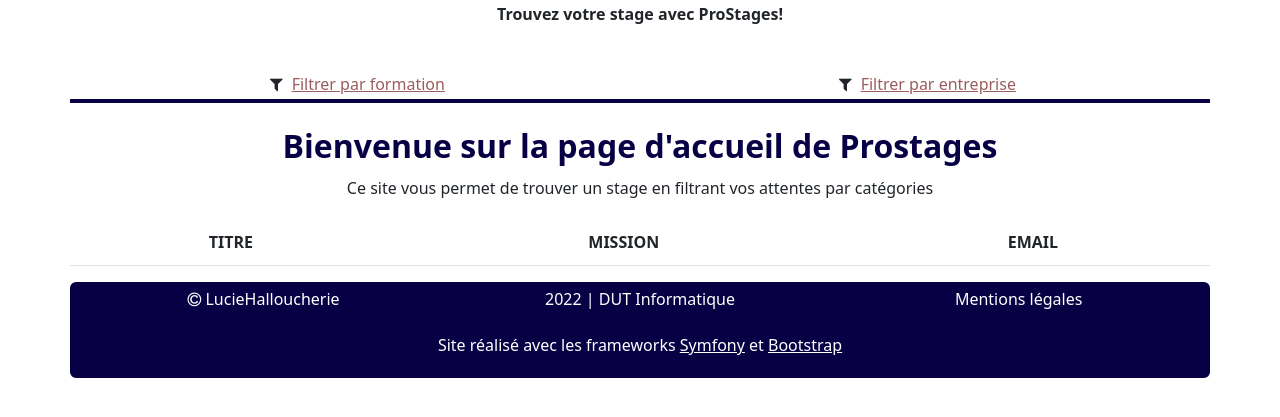
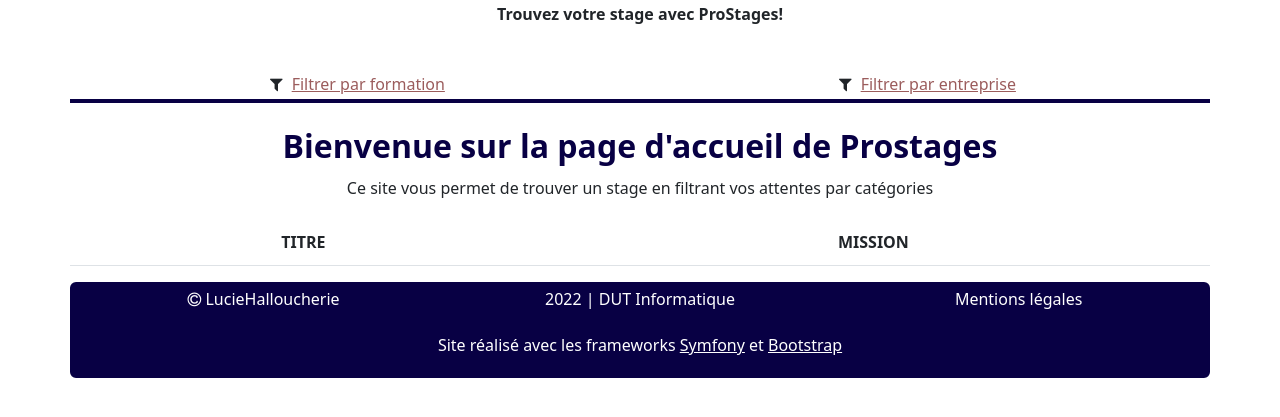
Before and after one commit to DepretLucie/prostages, a Symfony app: template templates/prostages/index.html.twig in a window 1280 px wide. Shown: the part 271-688 px from the top of the page. Run offline with Twig, Linux system fonts and the light colour scheme; the template is opened without the code that fills it, so the values that code supplies are empty; some libraries are stand-ins or nearby versions.

Commit message:
Ajout et suppression d'informations à afficher sur les pages

```diff
--- a/templates/prostages/index.html.twig
+++ b/templates/prostages/index.html.twig
@@ -9,16 +9,12 @@
             <thead>
                 <tr>
                     <div class="row">
-                        <div class="col-md-4 col-xs-12">
+                        <div class="col-md-6 col-xs-12">
                             <td style="font-weight: bold;">TITRE</td>
                         </div>
 
-                        <div class="col-md-4 col-xs-12">
+                        <div class="col-md-6 col-xs-12">
                             <td style="font-weight: bold;">MISSION</td>
-                        </div>
-
-                        <div class="col-md-4 col-xs-12">
-                            <td style="font-weight: bold;">EMAIL</td>
                         </div>
                     </div>
                 </tr>
@@ -28,16 +24,12 @@
                 <tbody>
                     <tr>
                         <div class="row">
-                            <div class="col-md-4 col-xs-12">
+                            <div class="col-md-6 col-xs-12">
                                 <td><a href="{{path('prostages_stages', {id:stageCourant.id})}}">{{ stageCourant.titre }}</a></td>
                             </div>
 
-                            <div class="col-md-4 col-xs-12">
+                            <div class="col-md-6 col-xs-12">
                                 <td>{{ stageCourant.mission }}</td>
-                            </div>
-
-                            <div class="col-md-4 col-xs-12">
-                                <td>{{ stageCourant.email }}</td>
                             </div>
                         </div>
                     </tr>
--- a/templates/prostages/stages.html.twig
+++ b/templates/prostages/stages.html.twig
@@ -13,6 +13,8 @@
 
             <h5 style="color: #080044; font-weight: bold;">Entreprise</h5>
             <p>{{ stage.entreprise.nom }}</p>
+
+            <h5 style="color: #080044; font-weight: bold;">Activité de l'entreprise</h5>
             <p>{{ stage.entreprise.activite }}</p>
 
             <h5 style="color: #080044; font-weight: bold;">Mission du stage</h5>
--- a/templates/prostages/stagesPourUneEntreprise.html.twig
+++ b/templates/prostages/stagesPourUneEntreprise.html.twig
@@ -13,6 +13,8 @@
 
             <h5 style="color: #080044; font-weight: bold;">Entreprise</h5>
             <p>{{ unStage.entreprise.nom }}</p>
+
+            <h5 style="color: #080044; font-weight: bold;">Activité de l'entreprise</h5>
             <p>{{ unStage.entreprise.activite }}</p>
 
             <h5 style="color: #080044; font-weight: bold;">Mission du stage</h5>
--- a/templates/prostages/stagesPourUneFormation.html.twig
+++ b/templates/prostages/stagesPourUneFormation.html.twig
@@ -13,6 +13,8 @@
 
             <h5 style="color: #080044; font-weight: bold;">Entreprise</h5>
             <p>{{ unStage.entreprise.nom }}</p>
+
+            <h5 style="color: #080044; font-weight: bold;">Activité de l'entreprise</h5>
             <p>{{ unStage.entreprise.activite }}</p>
 
             <h5 style="color: #080044; font-weight: bold;">Mission du stage</h5>
```
Also changed, not shown: templates/prostages/stagesParEntreprise.html.twig (+4 -12 lines).
